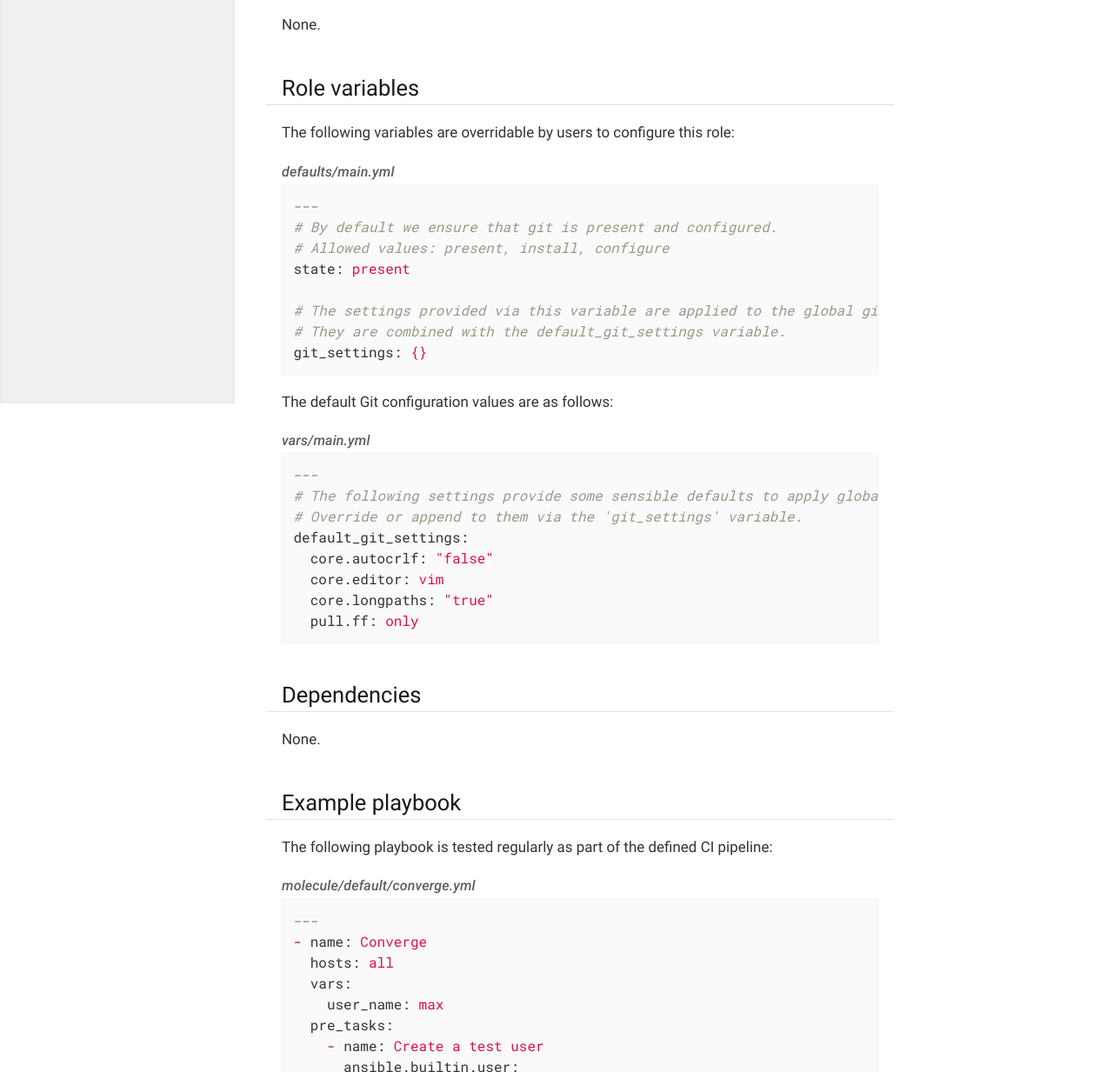
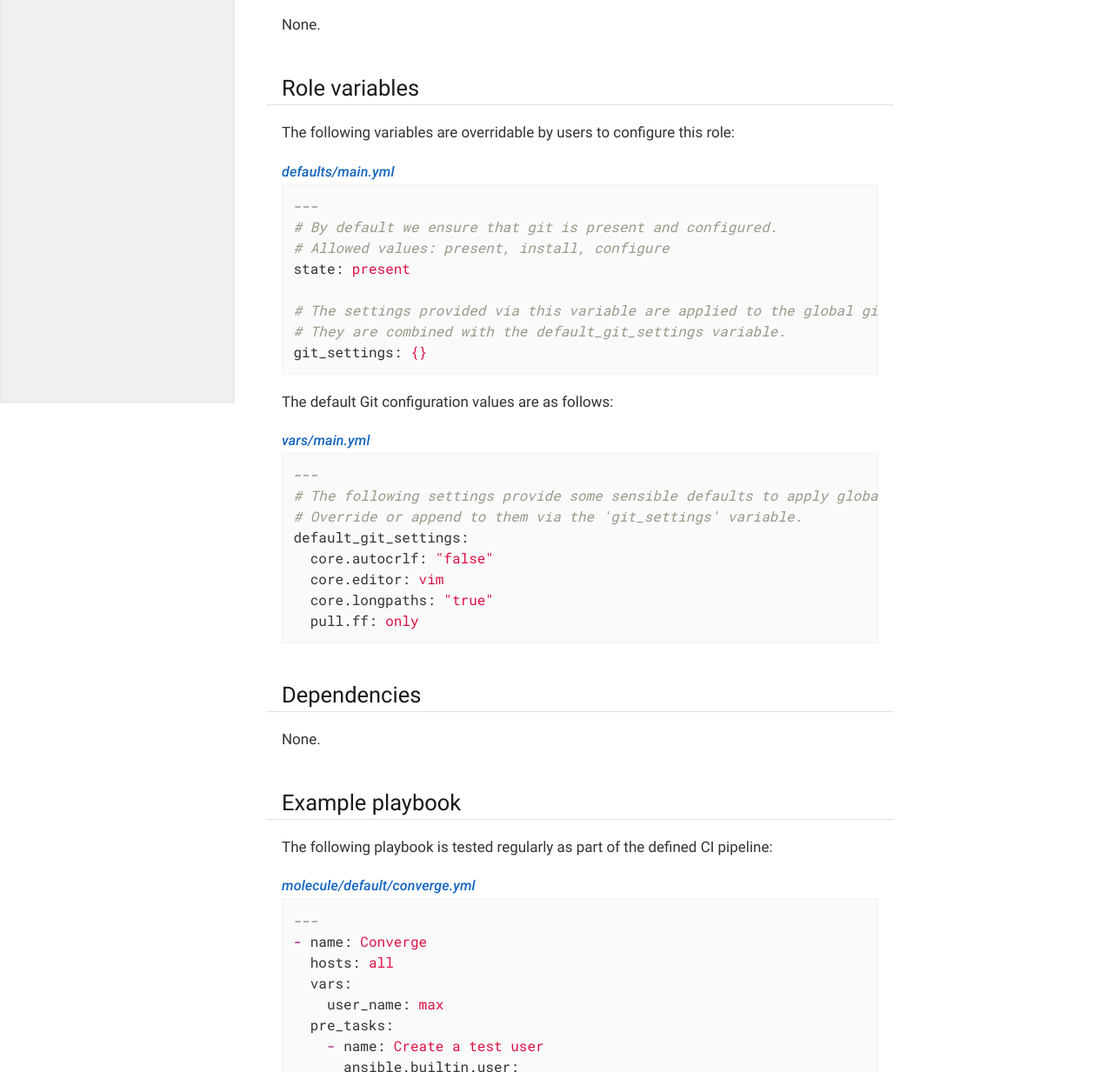
Before and after one commit to DAG-OS/pages, a plain HTML site: page dagos.git/trunk/index.html in a window 1280 px wide. Shown: the part 336-1569 px from the top of the page at 87% size. Drawn offline with Linux system fonts and the light colour scheme.

Commit message:
deploy: ef0f16af25689b4347d1dafc679b54fe23c8d0c0

```diff
--- a/dagos.git/trunk/index.html
+++ b/dagos.git/trunk/index.html
@@ -107,7 +107,7 @@
 <p>The following variables are overridable by users to configure this role:</p>
 </div>
 <div class="listingblock">
-<div class="title">defaults/main.yml</div>
+<div class="title"><a href="https://github.com/DAG-OS/ansible-role-git/blob/trunk/defaults/main.yml">defaults/main.yml</a></div>
 <div class="content">
 <pre class="highlightjs highlight"><code class="language-yaml hljs" data-lang="yaml">---
 # By default we ensure that git is present and configured.
@@ -123,7 +123,7 @@ git_settings: {}</code></pre>
 <p>The default Git configuration values are as follows:</p>
 </div>
 <div class="listingblock">
-<div class="title">vars/main.yml</div>
+<div class="title"><a href="https://github.com/DAG-OS/ansible-role-git/blob/trunk/vars/main.yml">vars/main.yml</a></div>
 <div class="content">
 <pre class="highlightjs highlight"><code class="language-yaml hljs" data-lang="yaml">---
 # The following settings provide some sensible defaults to apply globally.
@@ -152,7 +152,7 @@ default_git_settings:
 <p>The following playbook is tested regularly as part of the defined CI pipeline:</p>
 </div>
 <div class="listingblock">
-<div class="title">molecule/default/converge.yml</div>
+<div class="title"><a href="https://github.com/DAG-OS/ansible-role-git/blob/trunk/molecule/default/converge.yml">molecule/default/converge.yml</a></div>
 <div class="content">
 <pre class="highlightjs highlight"><code class="language-yaml hljs" data-lang="yaml">---
 - name: Converge
--- a/sitemap.xml
+++ b/sitemap.xml
@@ -2,6 +2,6 @@
 <urlset xmlns="http://www.sitemaps.org/schemas/sitemap/0.9">
 <url>
 <loc>https://dag-os.github.io/pages/dagos.git/trunk/index.html</loc>
-<lastmod>2022-01-04T14:32:08.999Z</lastmod>
+<lastmod>2022-01-04T14:54:42.467Z</lastmod>
 </url>
 </urlset>
```
